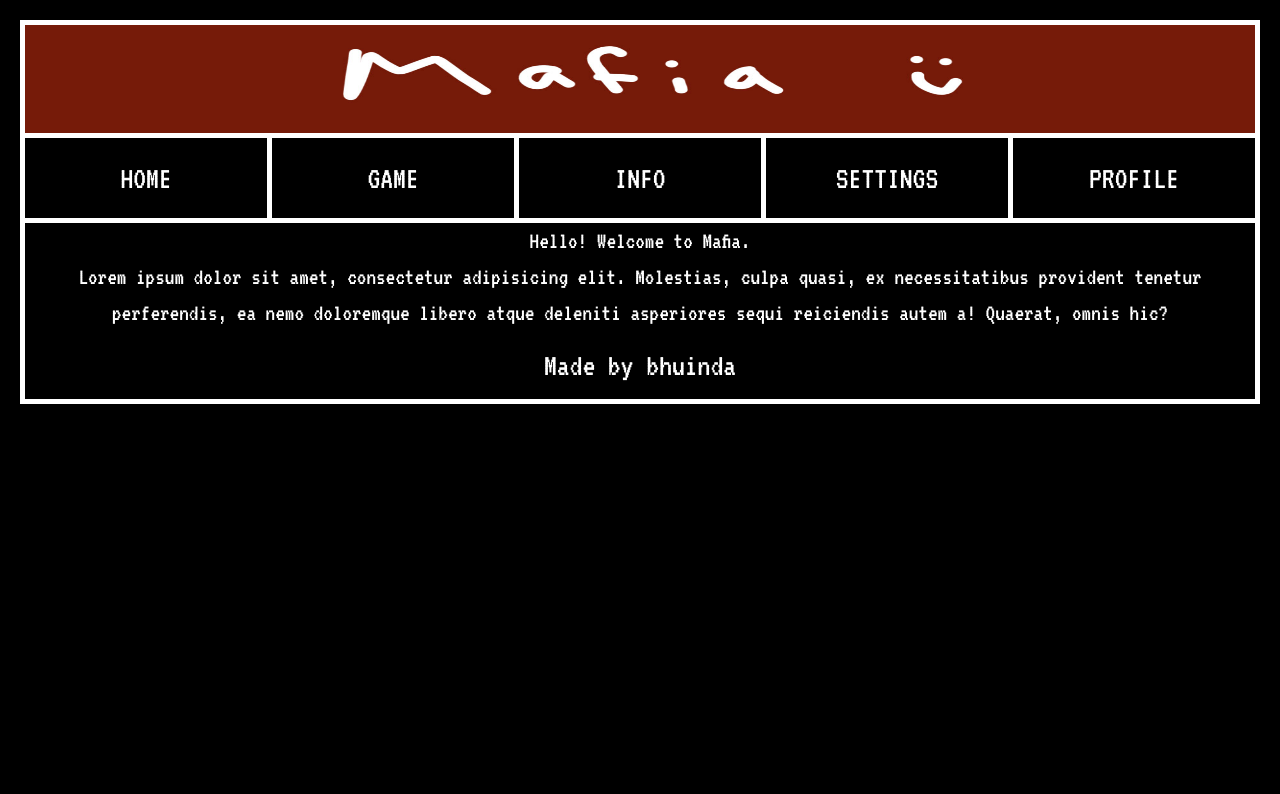
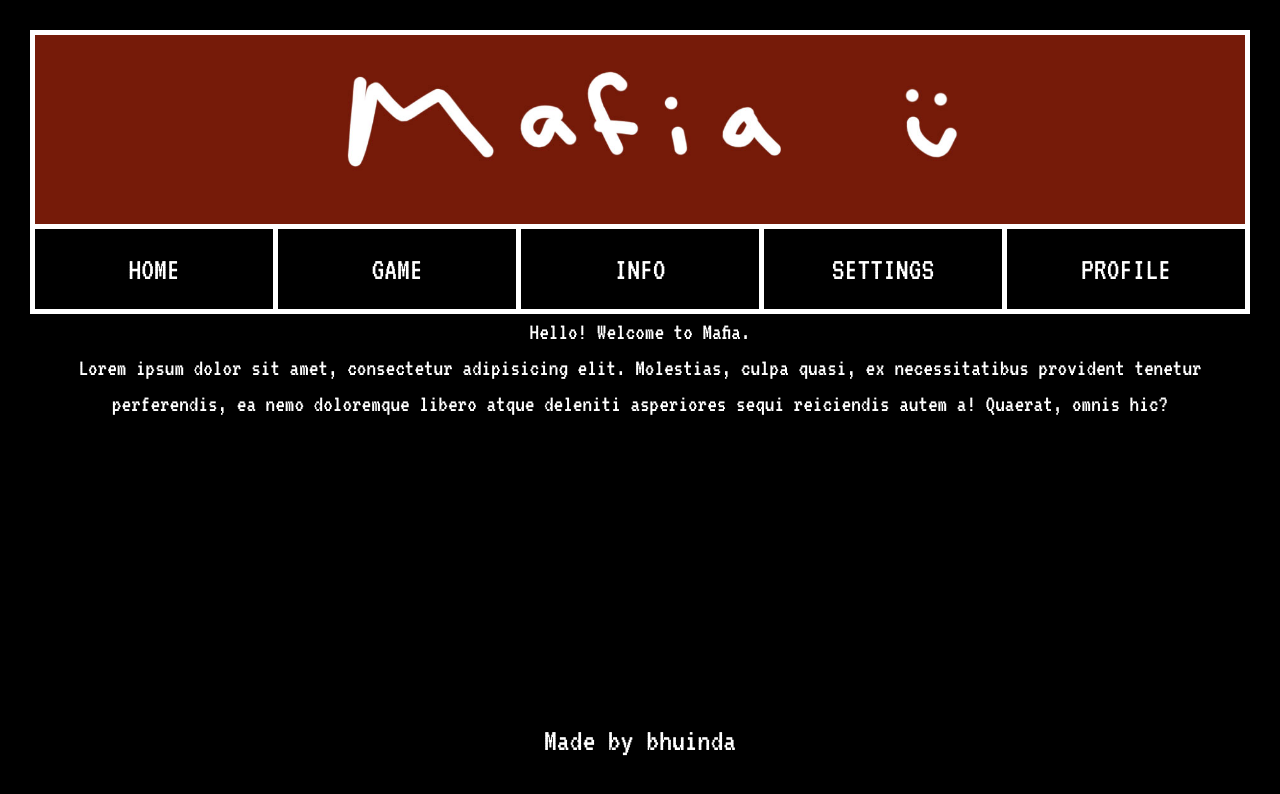
Before and after one commit to bhuinda/mafia-web, an Angular app: page /home in a window 1280 px wide. Shown: the top 794 px of the page. Built offline with nearby package versions, Linux system fonts and the light colour scheme.

Commit message:
Solution to apply flex to router-outlet children
Per view: https://github.com/angular/flex-layout/issues/171#issuecomment-291436174
All views: https://github.com/angular/flex-layout/issues/171#issuecomment-296389204

```diff
--- a/src/app/app.component.css
+++ b/src/app/app.component.css
@@ -1,7 +1,13 @@
 .container {
-  width: calc(100% - 40px);
-  height: 100%;
-  padding: 5px;
-  margin: 20px;
-  background-color: white;
+  display: flex;
+  flex-direction: column;
+  height: 100vh;
+  padding: 30px;
+  background-color: black;
 }
+
+@media screen and (max-width: 1200px) {
+  .container {
+    padding: 20px;
+  }
+}
--- a/src/app/footer/footer.component.css
+++ b/src/app/footer/footer.component.css
@@ -1,12 +1,11 @@
 .wrapper {
-  display: flex;
-  flex-direction: column;
+  background-color: white;
 }
 
 footer {
-  height: 3rem;
-  width: calc(100% - 20px);
-  margin: 10px;
+  height: 3.4rem;
+  width: 100%;
+  margin-top: 5px;
   background-color: black;
 }
 
--- a/src/app/header/header.component.css
+++ b/src/app/header/header.component.css
@@ -1,7 +1,16 @@
+header:host {
+  flex: 1;
+}
+
 header {
-  flex: none;
+  padding: 5px;
+  color: white;
   background-color: white;
-  color: white;
+}
+
+.banner img {
+  width: 100%;
+  height: auto;
 }
 
 nav {
@@ -12,7 +21,7 @@ nav {
 
 a {
   width: 100%;
-  margin: 5px 2.5px 5px 2.5px;
+  margin: 5px 2.5px 0 2.5px;
   /* margin-top: 5px;
   margin-bottom: 5px;
   margin-left: 2.5px;
@@ -23,7 +32,7 @@ a {
   text-align: center;
   color: inherit;
   text-decoration: none;
-  font-size: 2rem;
+  font-size: 2em;
 }
 
 a:first-child {
@@ -37,3 +46,11 @@ a:last-child {
 a:hover {
   color: yellow;
 }
+
+@media screen and (max-width: 768px) {
+  a {
+    font-size: 1em;
+    padding-top: 0.5rem;
+    padding-bottom: 0.5rem;
+  }
+}
--- a/src/app/header/header.component.html
+++ b/src/app/header/header.component.html
@@ -1,6 +1,6 @@
 <header>
   <div class="banner">
-    <img src="../assets/banner.jpg" style="width: 100%; height: 13.5vh" alt="Banner">
+    <img src="../assets/banner.jpg" alt="Banner">
   </div>
   <nav>
     <a routerLink="home">HOME</a>
--- a/src/app/home/home.component.css
+++ b/src/app/home/home.component.css
@@ -1,9 +1,10 @@
+main {
+  height: 100vh;
+}
+
 main {
   color: white;
   height: 100%;
-}
-
-.container {
 }
 
 p {
--- a/src/app/home/home.component.ts
+++ b/src/app/home/home.component.ts
@@ -3,7 +3,7 @@ import { Component } from '@angular/core';
 @Component({
   selector: 'app-home',
   templateUrl: './home.component.html',
-  styleUrls: ['./home.component.css']
+  styleUrls: ['./home.component.css'],
 })
 export class HomeComponent {
 
--- a/src/styles.css
+++ b/src/styles.css
@@ -54,6 +54,10 @@ p, h1, h2, h3, h4, h5, h6 {
 
 * {
   font-size: 16px;
-  font-family: VT323;
-  background-color: black;
+  font-family: 'VT323';
 }
+
+/* Flex all components inside router-outlet */
+router-outlet + * {
+  flex: 1;
+}
```
